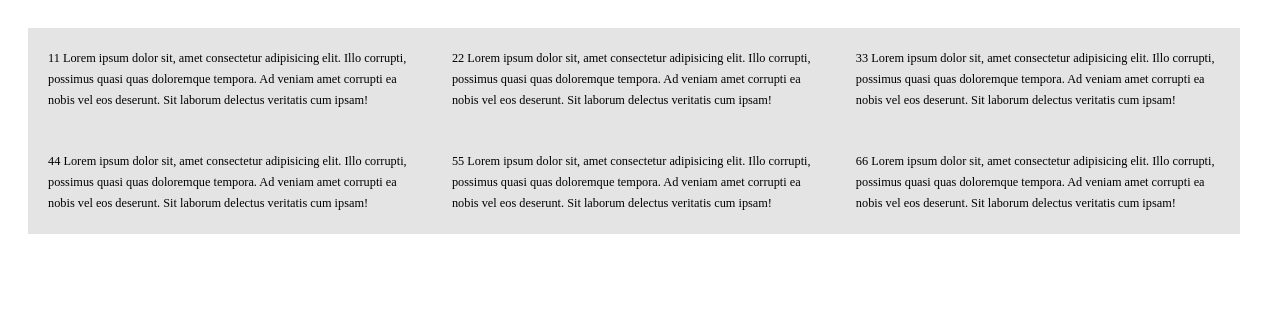
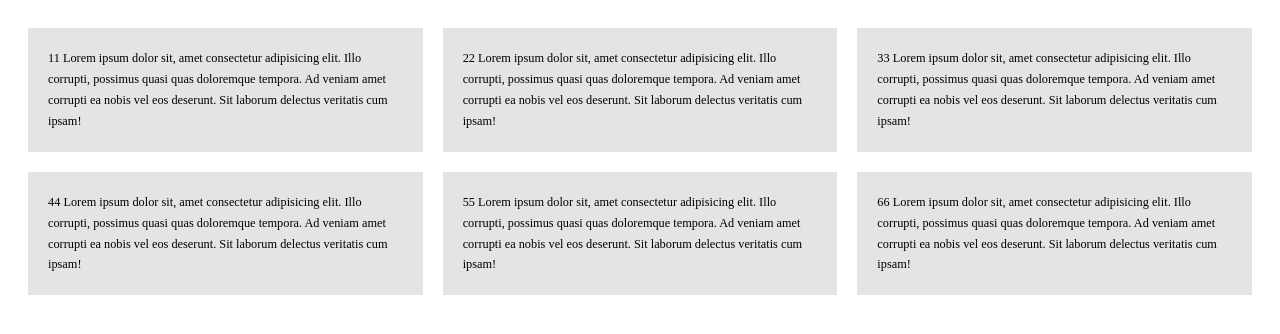
Before and after one commit to fazlebarisn/css-grid, a plain HTML site: page index.html in a window 1280 px wide. Drawn offline with Linux system fonts and the light colour scheme.

Commit message:
20 px gap added

```diff
--- a/style.css
+++ b/style.css
@@ -1,7 +1,11 @@
 .parent{
     padding: 20px;
     display: grid;
-    grid-template-columns: 33% 33% 33%;
+    /* grid-template-columns: 33% 33% 33%; */
+    grid-template-columns: 1fr 1fr 1fr;
+    /* column-gap: 20px;
+    row-gap: 20px; */
+    gap: 20px;
 }
 
 .item{
```
